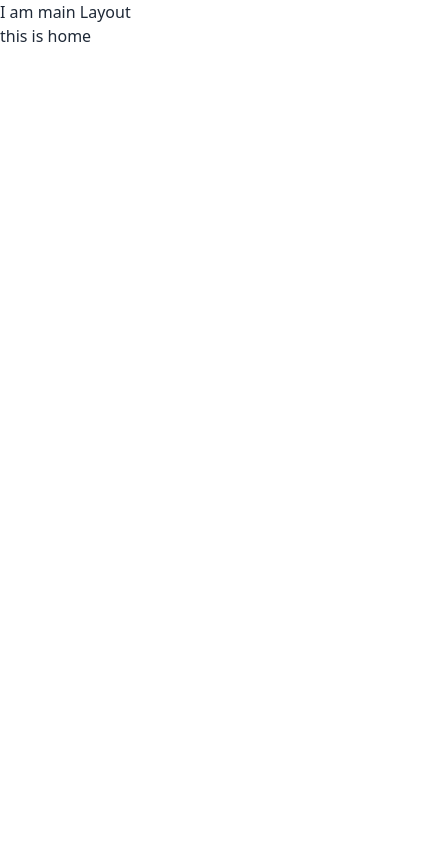
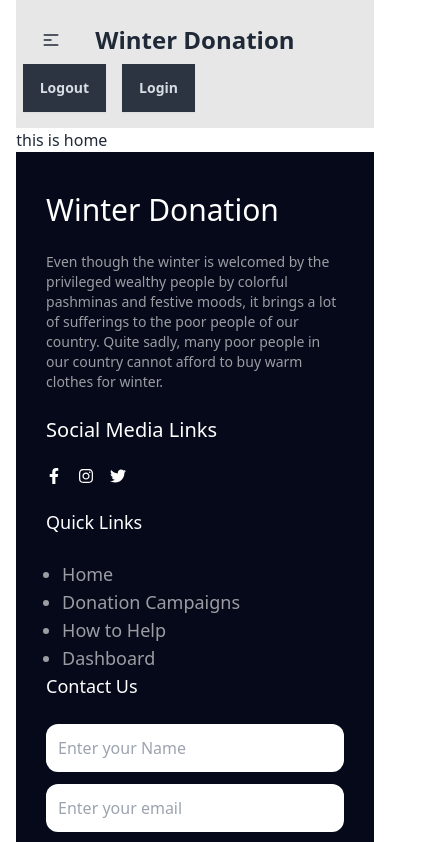
Before and after one commit to Rony7736/Batch-10-Assignment-9-Winter-Clothing-Donation-Website-Project, a React (Vite) app: page / in a window 390 px wide. Shown: the top 842 px of the page, 436 px wide, since content can reach past the window. Built offline with nearby package versions, Linux system fonts and the light colour scheme.

Commit message:
addd footer and navbar

```diff
--- a/package.json
+++ b/package.json
@@ -14,6 +14,7 @@
     "match-sorter": "^8.0.0",
     "react": "^18.3.1",
     "react-dom": "^18.3.1",
+    "react-icons": "^5.3.0",
     "react-router-dom": "^6.28.0",
     "sort-by": "^1.2.0"
   },
--- a/src/MainLayout/MainLayout.jsx
+++ b/src/MainLayout/MainLayout.jsx
@@ -1,10 +1,19 @@
 import { Outlet } from "react-router-dom";
+import Navbar from "../components/Navbar";
+import Footer from "../components/Footer";
 
 const MainLayout = () => {
     return (
         <div>
-            I am main Layout
-            <Outlet></Outlet>
+            <div className="w-11/12 mx-auto">
+                <Navbar></Navbar>
+            </div>
+            <div className="w-11/12 mx-auto">
+                <Outlet></Outlet>
+            </div>
+            <div className="w-11/12 mx-auto">
+                <Footer></Footer>
+            </div>
         </div>
     );
 };
--- a/src/Pages/Home.jsx
+++ b/src/Pages/Home.jsx
@@ -1,7 +1,7 @@
 
 const Home = () => {
     return (
-        <div>
+        <div className="">
             this is home
         </div>
     );
--- /dev/null
+++ b/src/components/Footer.jsx
@@ -0,0 +1,59 @@
+import { FaFacebookF } from "react-icons/fa";
+import { FaInstagram } from "react-icons/fa";
+import { FaTwitter } from "react-icons/fa";
+
+const Footer = () => {
+    return (
+        <div>
+
+            <div className='bg-[#06091A]'>
+                <div className='flex flex-col items-center justify-center py-10 w-10/12 mx-auto'>
+
+                    <div className='flex flex-col lg:flex-row justify-between w-full'>
+
+                        <div className='text-white'>
+                            <h1 className='mb-6 text-3xl'>Winter Donation</h1>
+                            <p className='w-[300px] text-[#9B9DA3] text-sm'>Even though the winter is welcomed by the privileged wealthy people by colorful pashminas and festive moods, it brings a lot of sufferings to the poor people of our country. Quite sadly, many poor people in our country cannot afford to buy warm clothes for winter.</p>
+                            <div className="my-6">
+                                <p className='w-64 text-white text-xl mb-6'>Social Media Links</p>
+                                <div className="flex gap-4">
+                                    <a href="" className="text-white"><FaFacebookF></FaFacebookF></a>
+                                    <a href="" className="text-white"><FaInstagram></FaInstagram></a>
+                                    <a href="" className="text-white"><FaTwitter></FaTwitter></a>
+
+                                </div>
+                            </div>
+                        </div>
+
+                        <div>
+                            <h1 className='text-white mb-6 text-lg'>Quick Links</h1>
+
+                            <ul className='text-[#9B9DA3] text-lg list-disc pl-4'>
+                                <li>Home</li>
+                                <li>Donation Campaigns</li>
+                                <li>How to Help</li>
+                                <li>Dashboard</li>
+                            </ul>
+                        </div>
+
+                        <div className='mb-6'>
+                            <h1 className='mb-6 text-white text-lg'>Contact Us</h1>
+
+                            <div className="flex flex-col gap-3">
+                                <input className='py-3 pl-3 rounded-xl' type="text" placeholder='Enter your Name' name="" id="" />
+                                <input className='py-3 pl-3 rounded-xl' type="text" placeholder='Enter your email' name="" id="" />
+                                <input className='py-3 pl-3 rounded-xl' type="text" placeholder='Enter your Number' name="" id="" />
+                                <button className='py-3 pl-3 font-bold rounded-xl bg-gradient-to-b from-[#E9828E] to-[#F6C96A]'>Submit</button>
+                            </div>
+                        </div>
+
+                    </div>
+
+                    <p className='text-[#9B9DA3] mt-6'> &#64; 2024 Your Company All Rights Reserved.</p>
+                </div>
+            </div>
+        </div>
+    );
+};
+
+export default Footer;
--- /dev/null
+++ b/src/components/Navbar.jsx
@@ -0,0 +1,54 @@
+import { Link, NavLink } from "react-router-dom";
+
+const Navbar = () => {
+
+    const links = <div className="flex justify-center items-center gap-6 font-bold text-lg">
+        <NavLink to="/"><li>Home</li></NavLink>
+        <NavLink to="/"><li>Donation Campaigns</li></NavLink>
+        <NavLink to="/"><li>How to Help</li></NavLink>
+        <NavLink to="/"><li>Dashboard</li></NavLink>
+        <NavLink to="/"><li></li></NavLink>
+    </div>
+
+    return (
+        <div className="navbar items-start lg:items-center bg-[#E7E7E7] py-4 lg:px-8 flex-col md:flex-row">
+            <div className="navbar-start">
+                <div className="dropdown">
+                    <div tabIndex={0} role="button" className="btn btn-ghost lg:hidden">
+                        <svg
+                            xmlns="http://www.w3.org/2000/svg"
+                            className="h-5 w-5"
+                            fill="none"
+                            viewBox="0 0 24 24"
+                            stroke="currentColor">
+                            <path
+                                strokeLinecap="round"
+                                strokeLinejoin="round"
+                                strokeWidth="2"
+                                d="M4 6h16M4 12h8m-8 6h16" />
+                        </svg>
+                    </div>
+                    <ul
+                        tabIndex={0}
+                        className="menu menu-sm dropdown-content bg-base-100 rounded-box z-[1] mt-3 w-52 p-2 shadow">
+                        {links}
+                    </ul>
+                </div>
+                <NavLink className="btn btn-ghost text-2xl">Winter Donation</NavLink>
+            </div>
+
+            <div className="navbar-center hidden lg:flex">
+                <ul className="menu menu-horizontal px-1">
+                    {links}
+                </ul>
+            </div>
+
+            <div className="navbar-end gap-4 rounded-lg ">
+                <button className="btn btn-neutral rounded-none">Logout</button>
+                <Link to='/auth/login' className="btn btn-neutral rounded-none">Login</Link>
+            </div>
+        </div>
+    );
+};
+
+export default Navbar;
```
Also changed, not shown: public/donation.json (added, +92 -0 lines), 1 other file (tests, documents, lock files or other folders).
